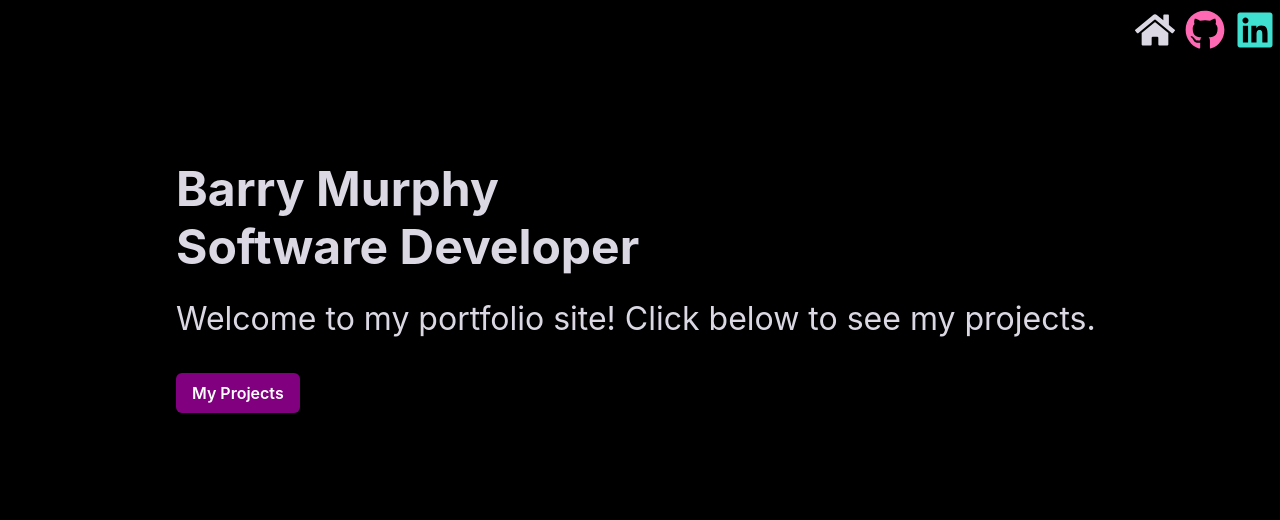
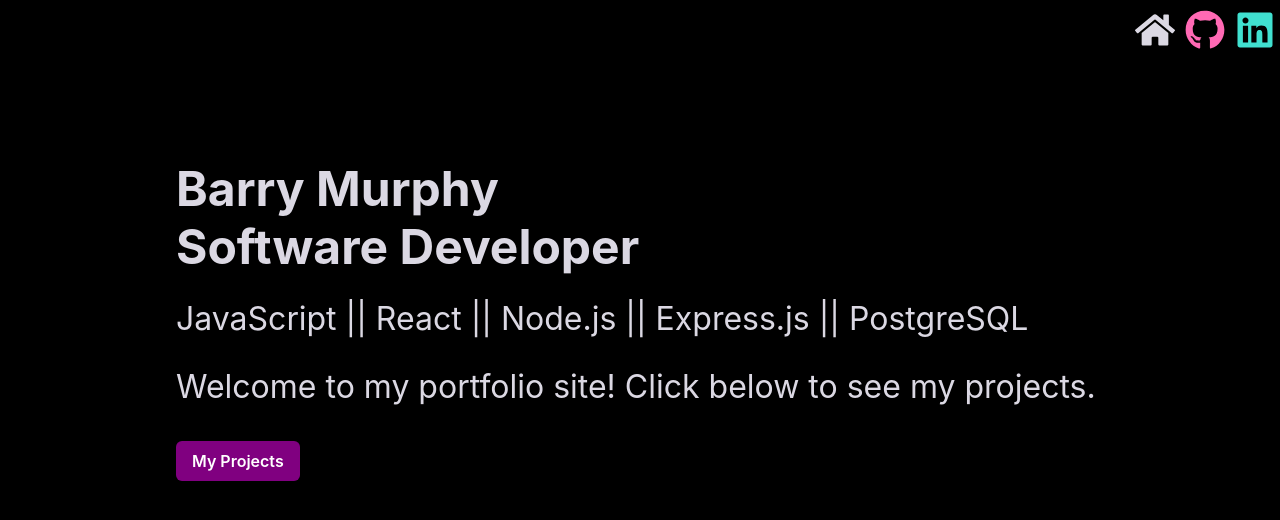
Before and after one commit to BTMurph0/portfolio, a React (Vite) app in the folder my-portfolio/: page / in a window 1280 px wide. Shown: the top 520 px of the page. Built offline with nearby package versions, Linux system fonts and the light colour scheme.

Commit message:
tech stack added

```diff
--- a/my-portfolio/src/pages/Dashboard.jsx
+++ b/my-portfolio/src/pages/Dashboard.jsx
@@ -7,6 +7,7 @@ export function Dashboard() {
       <Container mt="100px" maxWidth="960px">
         <Heading fontSize="3rem" color="#DBD8E3">Barry Murphy</Heading>
         <Heading fontSize="3rem" color="#DBD8E3" as="h3">Software Developer</Heading>
+        <Text fontSize="2rem" marginTop="20px" color="#DBD8E3">JavaScript || React || Node.js || Express.js || PostgreSQL</Text>
         <Text fontSize="2rem" marginTop="20px" color="#DBD8E3">Welcome to my portfolio site! Click below to see my projects.</Text>
         <ProjectsLink />
       </Container>
```
